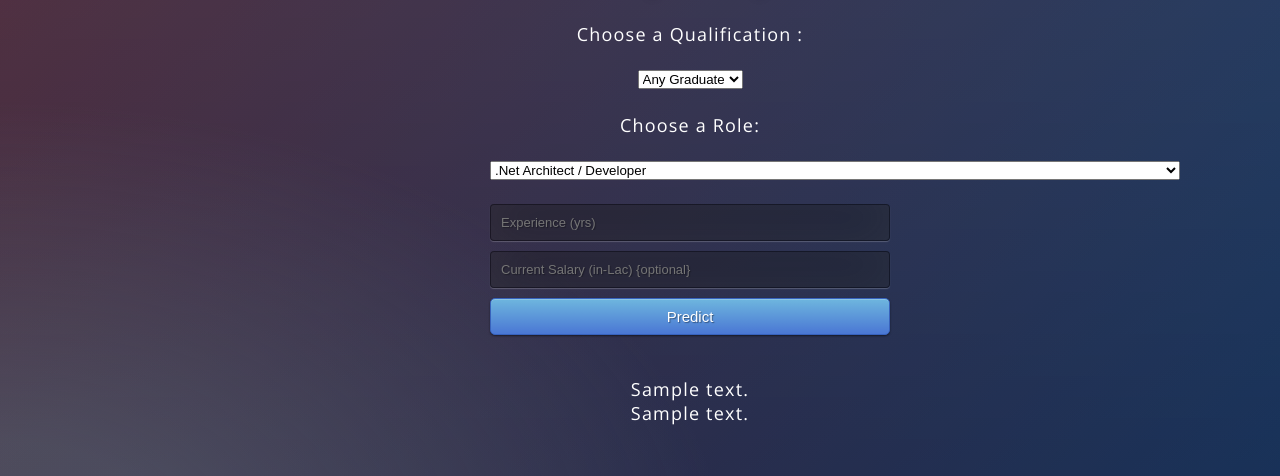
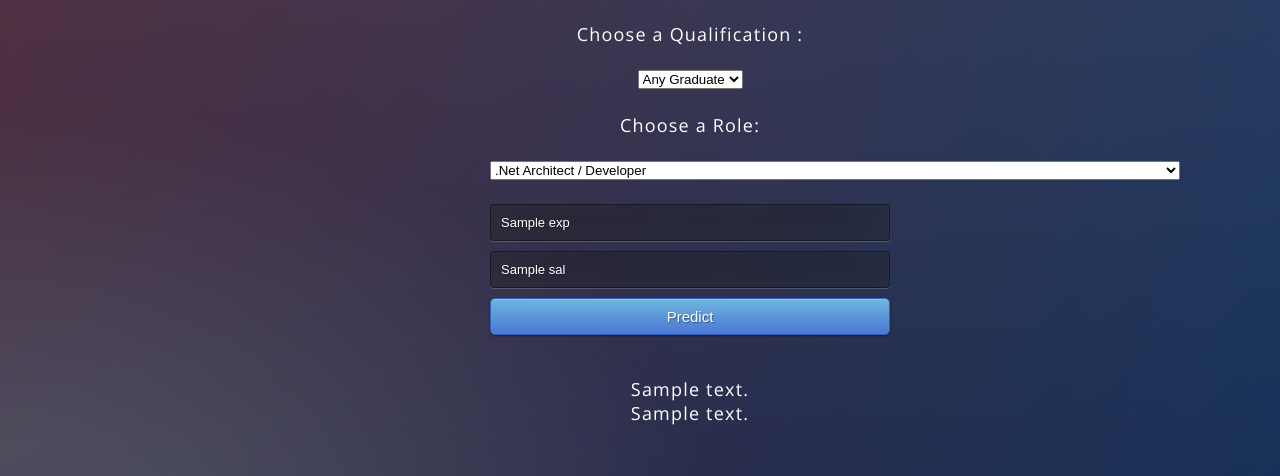
Before and after one commit to nikunj-gada/Heruko-Salary-Predictor, a Flask app: template templates/index.html in a window 1280 px wide. Shown: the part 245-721 px from the top of the page. Run offline with Flask 2, Linux system fonts and the light colour scheme; the template is opened without the code that fills it: most values are stand-ins (such as "Sample title", 1, 10 or a date in 2020); parts of the project's set-up code (start-up, migrations or seed data) failed here and were passed over.

Commit message:
Update index.html

```diff
--- a/templates/index.html
+++ b/templates/index.html
@@ -75,8 +75,8 @@
                         <option value="Ui Developer / Architect / Manager / Consultant / Advisor">Ui Developer / Architect / Manager / Consultant / Advisor</option>
                     </select>
                     <br></br>
-                    <input type="text" name="experience" placeholder="Experience (yrs)" required="required"/>
-                    <input type="text" name="current_salary" placeholder="Current Salary (in-Lac) {optional}"/>
+                    <input type="text" name="experience" placeholder="Experience (yrs)" required="required" value="{{ exp }}"/>
+                    <input type="text" name="current_salary" placeholder="Current Salary (in-Lac) {optional}" value="{{ sal }}"/>
                     <button type="submit" class="btn btn-primary btn-block btn-large">Predict</button>
                 </form>
                 <br>{{ prediction_text }}
```
